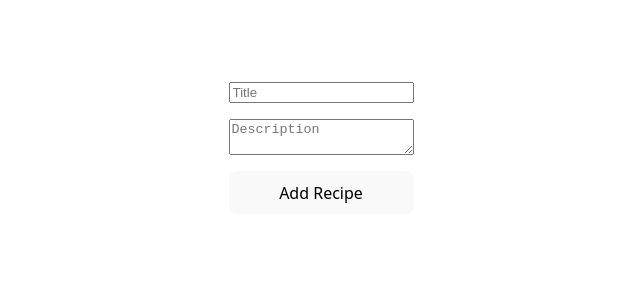
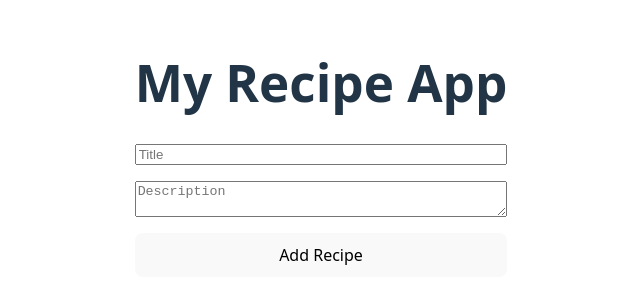
Before and after one commit to Kaydev-cmd/alx-fe-reactjs, a React (Vite) app in the folder recipe-sharing-app/: page / in a window 1280 px wide. Shown: the part 252-552 px from the top of the page, without its empty margins (319-959 px from the left). Built offline with nearby package versions, Linux system fonts and the light colour scheme.

Commit message:
feat: add basic layout with heading and padding for recipe app

```diff
--- a/recipe-sharing-app/src/App.jsx
+++ b/recipe-sharing-app/src/App.jsx
@@ -4,10 +4,11 @@ import AddRecipeForm from "./components/AddRecipeForm";
 
 function App() {
   return (
-    <>
+    <div style={{padding: "2rem"}}>
+      <h1>My Recipe App</h1>
+      <AddRecipeForm />
       <RecipeList />
-      <AddRecipeForm />
-    </>
+    </div>
   );
 }
 
```
